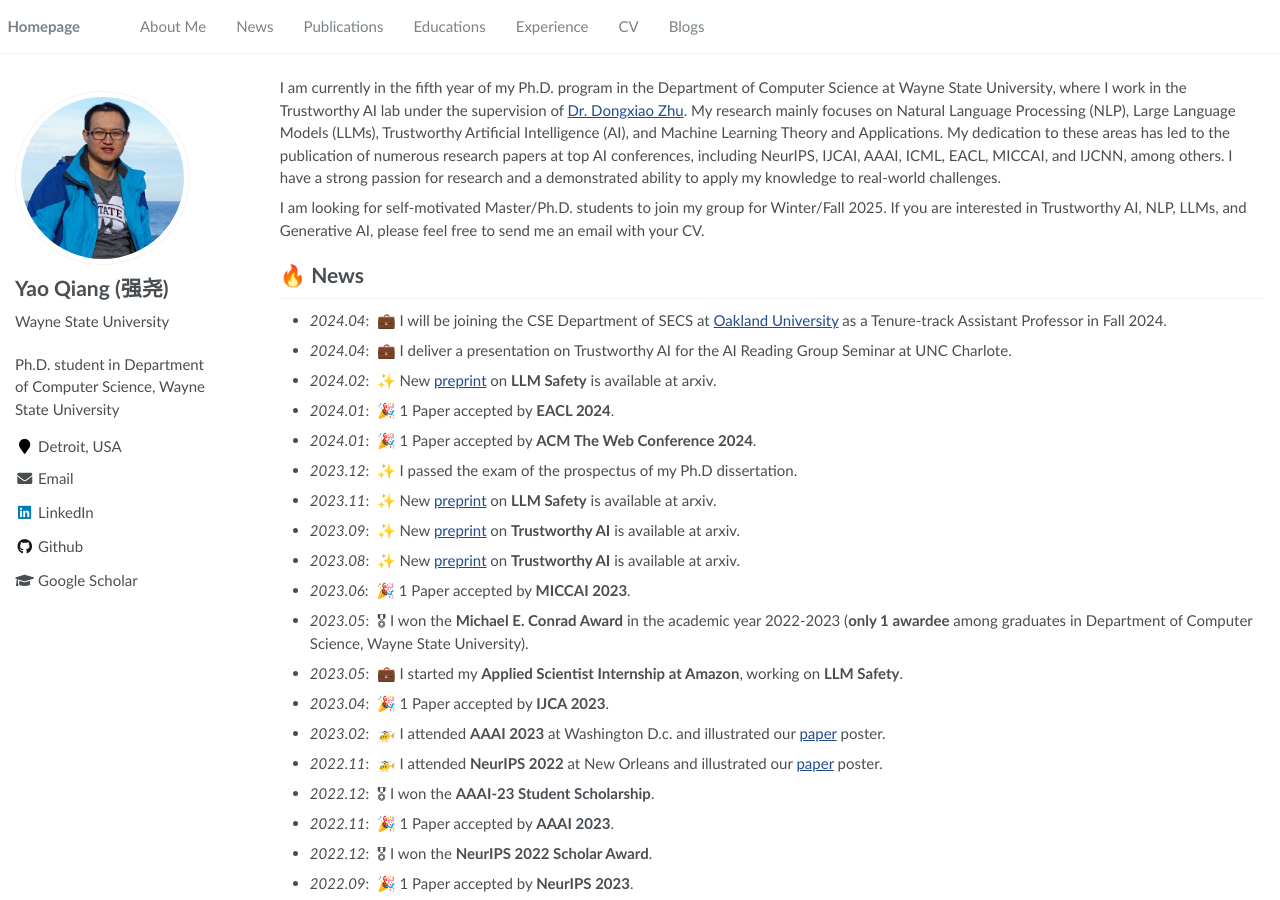
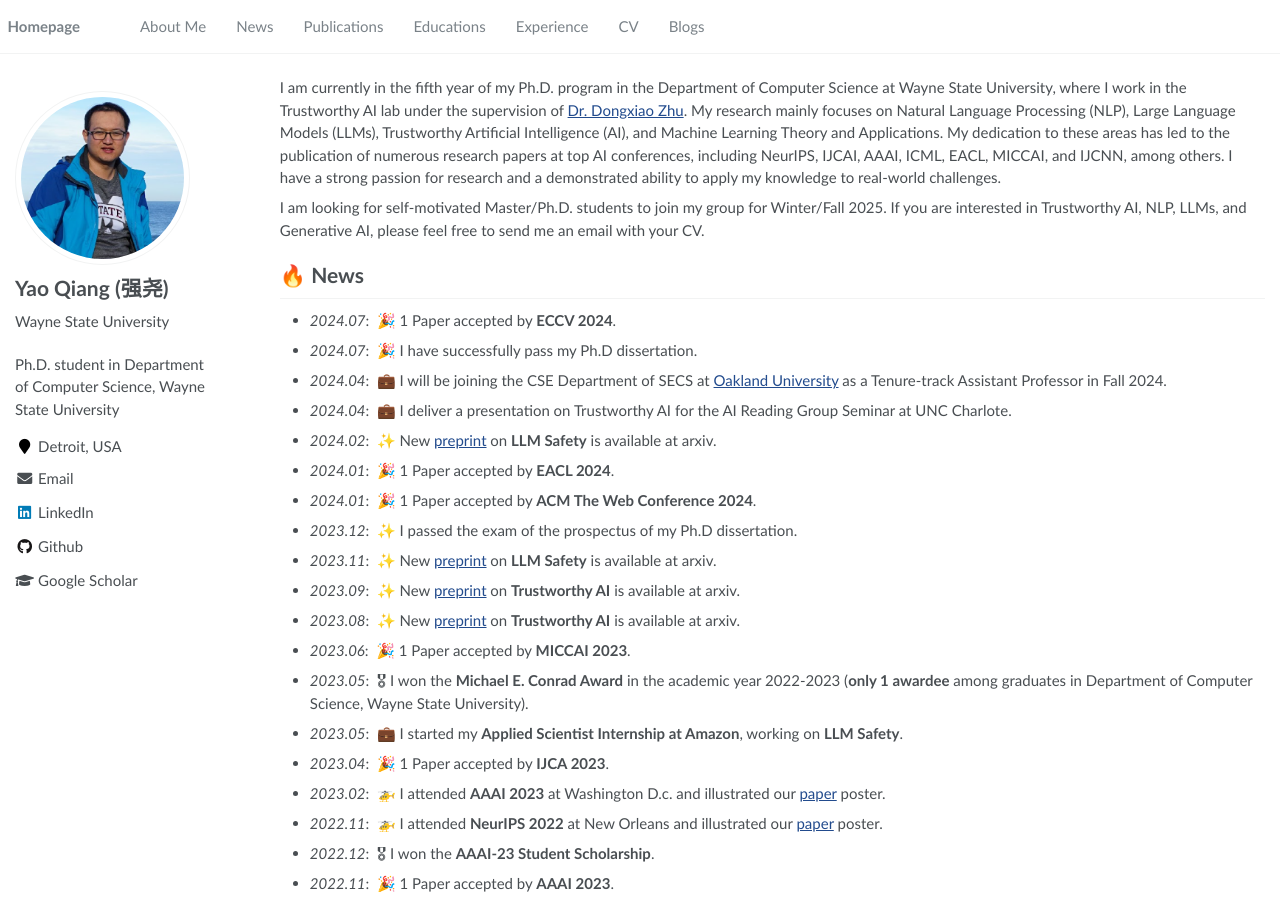
Before and after one commit to qiangyao1988/qiangyao1988.github.io, a Jekyll site: the page built from _pages/about.md, in a window 1280 px wide and 900 px high. Built offline with Jekyll 4.4.1, drawn with Linux system fonts in a browser that asks for light colours.

Commit message:
Update about.md

```diff
--- a/_pages/about.md
+++ b/_pages/about.md
@@ -19,6 +19,8 @@ I have a strong passion for research and a demonstrated ability to apply my know
 I am looking for self-motivated Master/Ph.D. students to join my group for Winter/Fall 2025. If you are interested in Trustworthy AI, NLP, LLMs, and Generative AI, please feel free to send me an email with your CV.
 
 # 🔥 News
+- *2024.07*: &nbsp;🎉 1 Paper accepted by **ECCV 2024**.
+- *2024.07*: &nbsp;🎉 I have successfully pass my Ph.D dissertation.
 - *2024.04*: &nbsp;💼 I will be joining the CSE Department of SECS at [Oakland University](https://www.oakland.edu/) as a Tenure-track Assistant Professor in Fall 2024.
 - *2024.04*: &nbsp;💼 I deliver a presentation on Trustworthy AI for the AI Reading Group Seminar at UNC Charlote.
 - *2024.02*: &nbsp;✨ New [preprint](https://arxiv.org/pdf/2402.13459.pdf) on **LLM Safety** is available at arxiv.
```
